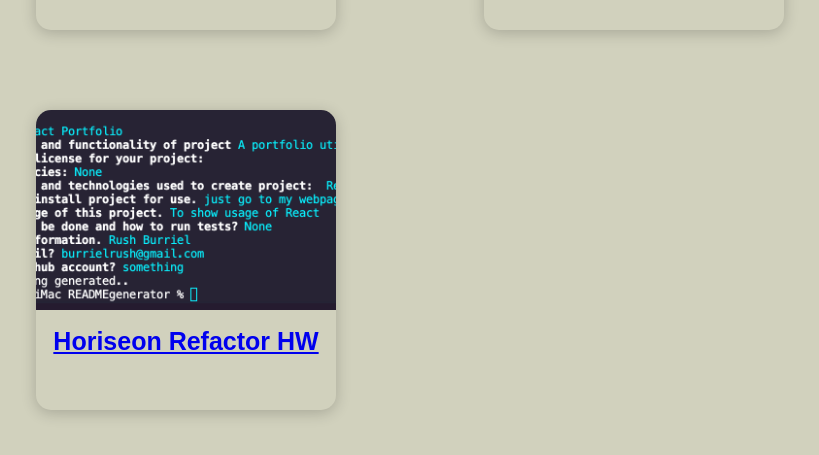
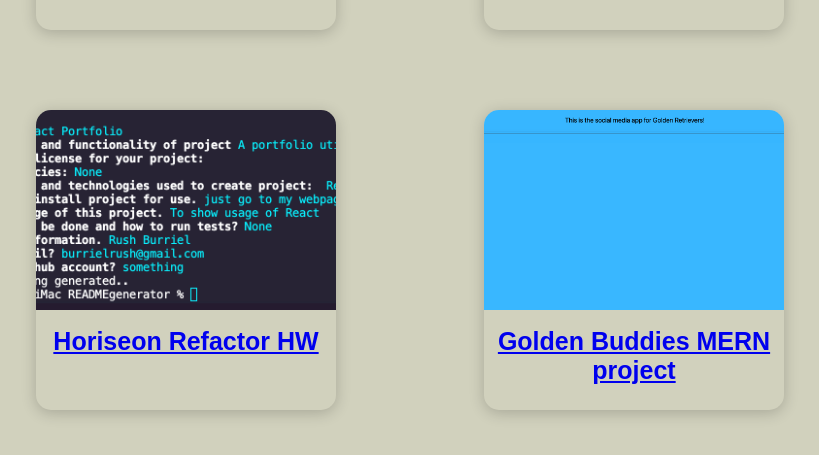
Before and after one commit to burrielrush/reactPortfolio, a React (Create React App) app: page /projects in a window 1280 px wide. Shown: the part 453-908 px from the top of the page, without its empty margins (230-1049 px from the left). Built offline with nearby package versions, Linux system fonts and the light colour scheme.

Commit message:
Added Golden Buddies to portfolio

```diff
--- a/src/pages/Projects.js
+++ b/src/pages/Projects.js
@@ -4,6 +4,7 @@
 import HoriseonHW from "../assets/HoriseonHW.png";
 import WritersCorner from "../assets/WritersCorner.png";
 import ReadMEGenerator from "../assets/ReadMEGenerator.png";
+import GoldenBuddies from "../assets/GoldenBuddies.png";
 import "../styles/Projects.css";
 
 // Function displaying projects for project tab. Links to gihub repos
@@ -21,6 +22,9 @@
         <a href="https://github.com/burrielrush/READMEgenerator" target="_blank" rel="noopener noreferrer">
           <ProjectItem name="Horiseon Refactor HW" image={ReadMEGenerator} />
         </a>
+        <a href="https://github.com/burrielrush/GoldenBuddies.git" target="_blank" rel="noopener noreferrer">
+        <ProjectItem name="Golden Buddies MERN project" image={GoldenBuddies} />
+        </a>
       </div>
     </div>
   );
```
Also changed, not shown: src/assets/GoldenBuddies.png (added).
